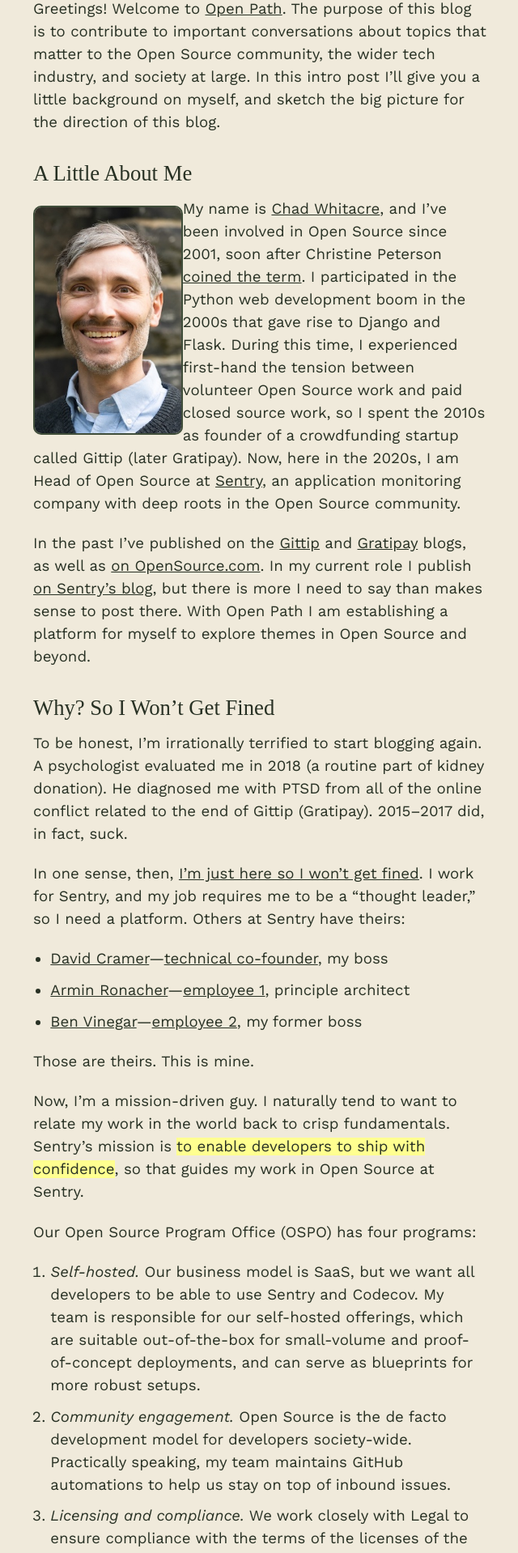
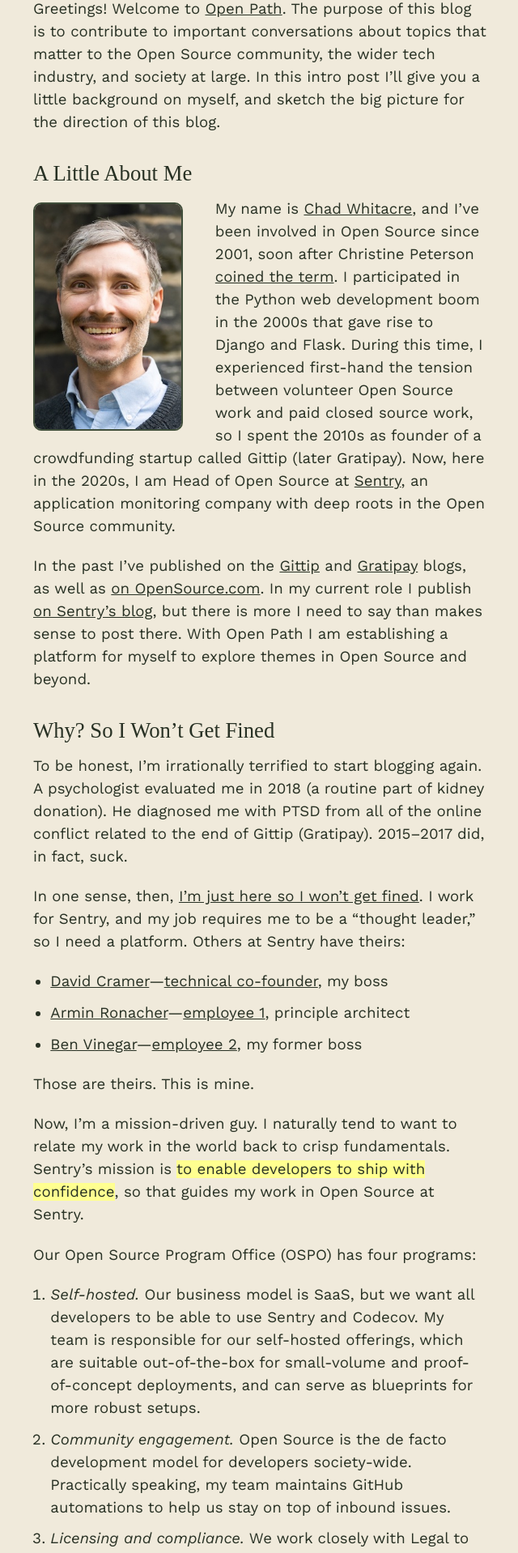
Before and after one commit to chadwhitacre/openpath, a Jekyll site: the page built from _posts/2024-01-04-welcome-to-open-path.md, in a window 1280 px wide. Shown: the part 486-2404 px from the top of the page at 81% size, without its empty margins (319-959 px from the left). Built offline with Jekyll 4.4.1, drawn with Linux system fonts in a browser that asks for light colours; some web fonts are replaced; comment, search, counter and statistics services are not loaded.

Commit message:
Fix style regression

```diff
--- a/assets/style.scss
+++ b/assets/style.scss
@@ -103,7 +103,7 @@
 img.float-left {
   float: left;
   width: 33% !important;
-  margin: 6px 40px 6px 0;
+  margin: 6px 40px 6px 0 !important;
   border-radius: 10px;
   border: 2px solid var(--green);
 }
```
